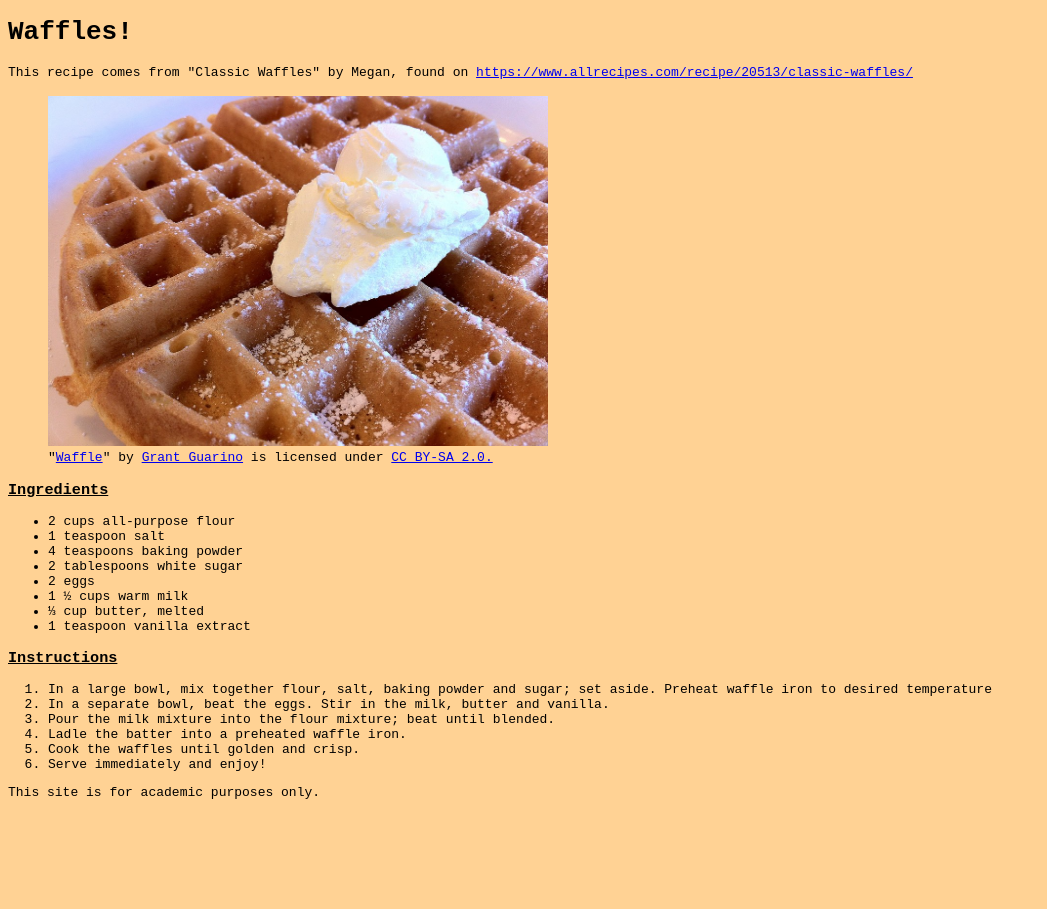
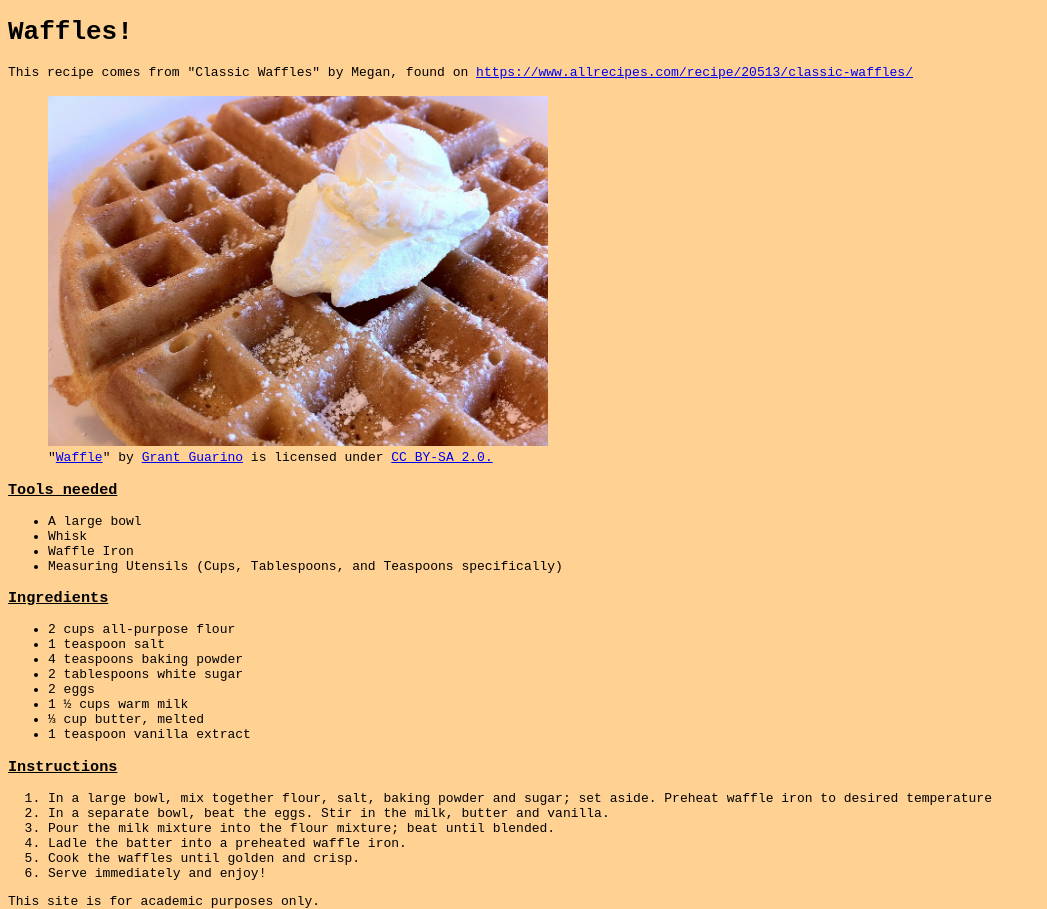
Before and after one commit to Axium01/recipe-waffle, a plain HTML site: page index.html in a window 1280 px wide. Shown: the whole page, without its empty margins (0-1047 px from the left). Before the commit the page ends 800 px from the top, so only its background shows below. Drawn offline with Linux system fonts and the light colour scheme.

Commit message:
Update index.html

```diff
--- a/index.html
+++ b/index.html
@@ -21,6 +21,13 @@
         2.0.</a></figcaption>
   </figure>
   <p class="attribution"></p>
+  <h3>Tools needed</h3>
+  <ul>
+    <li>A large bowl</li>
+    <li>Whisk</li>
+    <li>Waffle Iron</li>
+    <li>Measuring Utensils (Cups, Tablespoons, and Teaspoons specifically)</li>
+  </ul>
   <h3>Ingredients</h3>
   <ul>
     <li>2 cups all-purpose flour</li>
```
